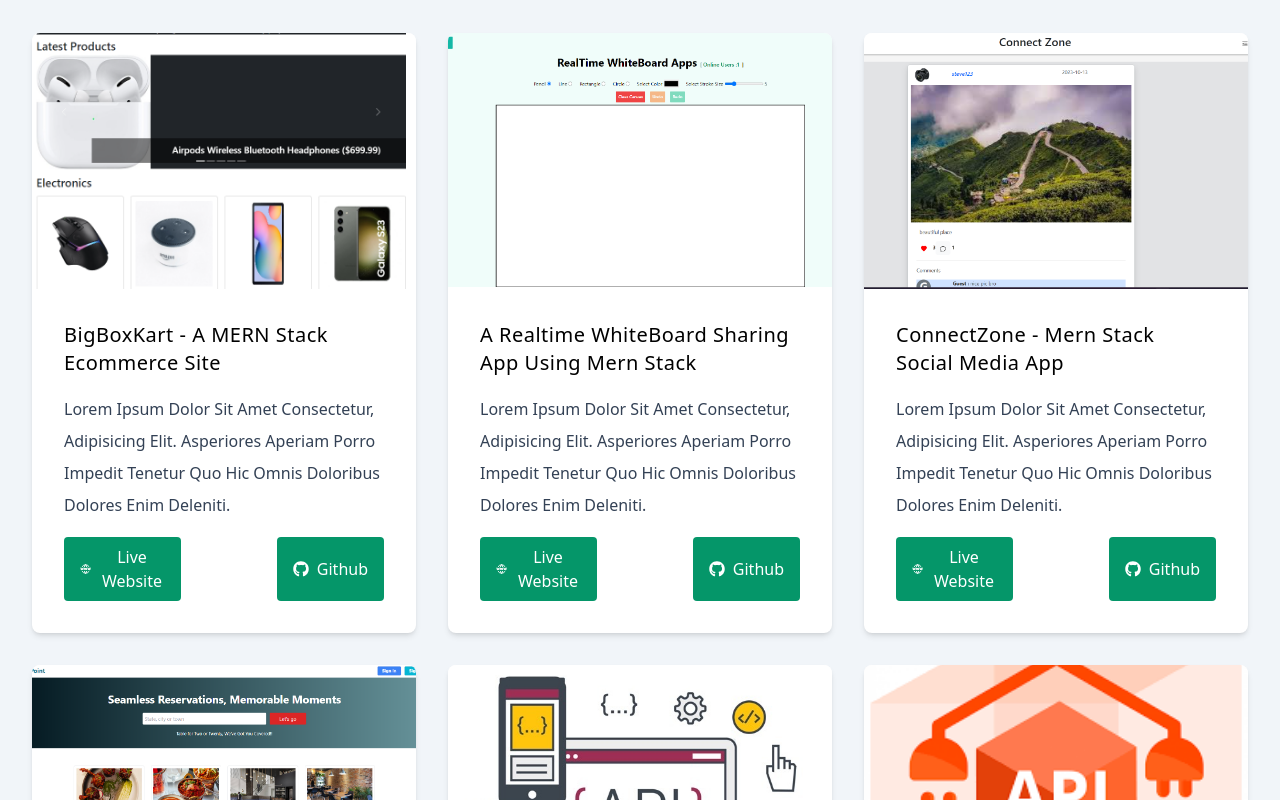
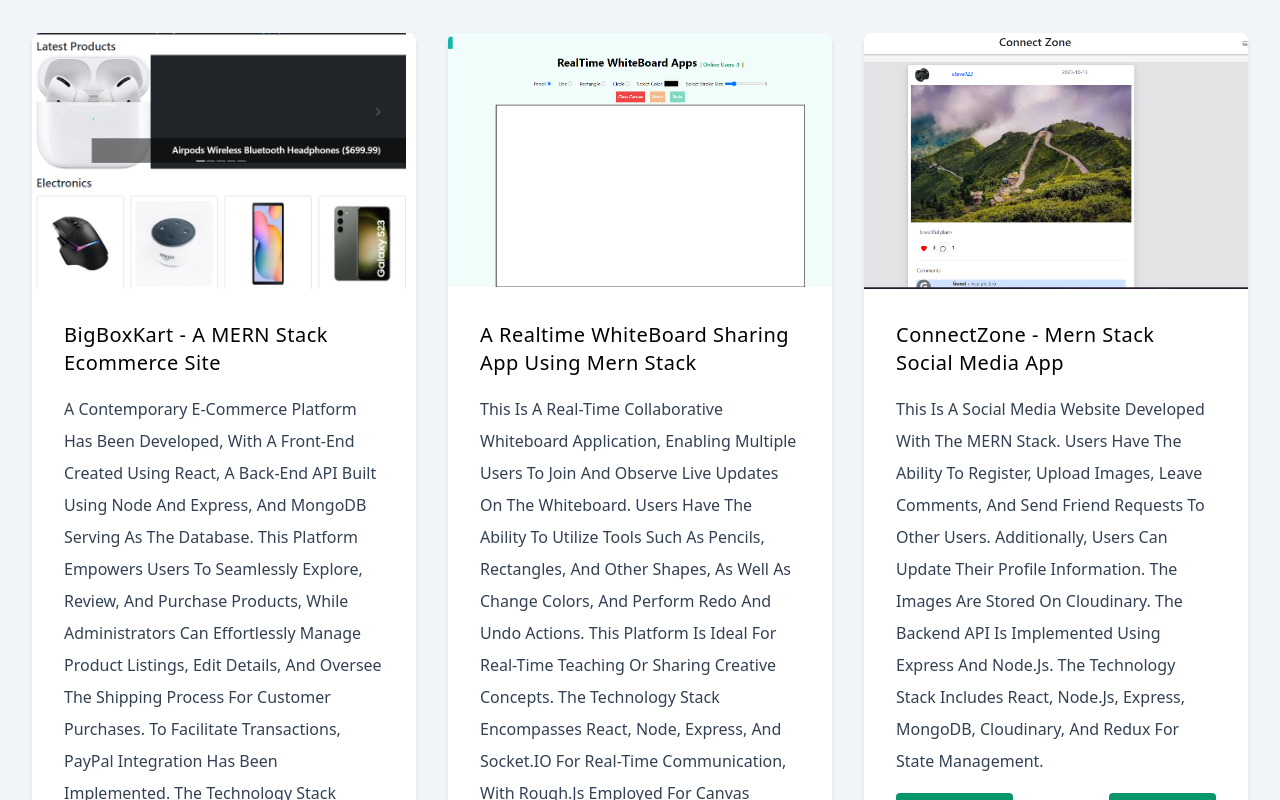
Before and after one commit to yugojyoti/portfolio, a React (Vite) app: page / in a window 1280 px wide. Shown: the part 2000-2800 px from the top of the page. Built offline with nearby package versions, Linux system fonts and the light colour scheme.

Commit message:
project description added

```diff
--- a/src/data.jsx
+++ b/src/data.jsx
@@ -104,7 +104,7 @@ export const projects = [
     url: " https://bigboxkaert.onrender.com/",
     github: "https://github.com/yugojyoti/ecommerce_mern",
     title: "BigBoxKart - A MERN Stack Ecommerce site",
-    text: "Lorem ipsum dolor sit amet consectetur, adipisicing elit. Asperiores aperiam porro impedit tenetur quo hic omnis doloribus dolores enim deleniti.",
+    text: "A contemporary E-Commerce platform has been developed, with a front-end created using React, a back-end API built using Node and Express, and MongoDB serving as the database. This platform empowers users to seamlessly explore, review, and purchase products, while administrators can effortlessly manage product listings, edit details, and oversee the shipping process for customer purchases. To facilitate transactions, PayPal integration has been implemented. The technology stack includes React, Node, Express, MongoDB, and Redux for state management. ",
   },
   {
     id: nanoid(),
@@ -112,7 +112,7 @@ export const projects = [
     url: "https://whiteboard-uf3a.onrender.com",
     github: "https://github.com/yugojyoti/realtime_whiteboard_typescipt_react",
     title: "A Realtime WhiteBoard Sharing App using Mern Stack",
-    text: "Lorem ipsum dolor sit amet consectetur, adipisicing elit. Asperiores aperiam porro impedit tenetur quo hic omnis doloribus dolores enim deleniti.",
+    text: "This is a real-time collaborative whiteboard application, enabling multiple users to join and observe live updates on the whiteboard. Users have the ability to utilize tools such as pencils, rectangles, and other shapes, as well as change colors, and perform redo and undo actions. This platform is ideal for real-time teaching or sharing creative concepts. The technology stack encompasses React, Node, Express, and Socket.IO for real-time communication, with Rough.js employed for canvas drawing. ",
   },
   {
     id: nanoid(),
@@ -120,7 +120,7 @@ export const projects = [
     url: "https://connectzone.onrender.com/login",
     github: "https://github.com/yugojyoti/connectzone_mern",
     title: "ConnectZone - Mern Stack Social Media App",
-    text: "Lorem ipsum dolor sit amet consectetur, adipisicing elit. Asperiores aperiam porro impedit tenetur quo hic omnis doloribus dolores enim deleniti.",
+    text: "This is a social media website developed with the MERN stack. Users have the ability to register, upload images, leave comments, and send friend requests to other users. Additionally, users can update their profile information. The images are stored on Cloudinary. The backend API is implemented using Express and Node.js. The technology stack includes React, Node.js, Express, MongoDB, Cloudinary, and Redux for state management. ",
   },
   {
     id: nanoid(),
@@ -128,7 +128,7 @@ export const projects = [
     url: "https://foodpoint.vercel.app/",
     github: "https://github.com/yugojyoti/reservation_2",
     title: "FoodPoint - Restaurant Booking App using Nextjs",
-    text: "Lorem ipsum dolor sit amet consectetur, adipisicing elit. Asperiores aperiam porro impedit tenetur quo hic omnis doloribus dolores enim deleniti.",
+    text: "This is a Food booking web application, and it's entirely constructed using Next.js, encompassing both the front-end and back-end. Users can register, log in, and reserve tables for specific dates and times. For data storage, Prism and PostgreSQL are employed. The technology stack comprises Next.js, Prisma, and PostgreSQL.",
   },
   {
     id: nanoid(),
@@ -136,7 +136,7 @@ export const projects = [
     url: "",
     github: "https://github.com/yugojyoti/job-api_NODE-BACKEND",
     title: "Job API - Backend using Node, Express and MongoDb",
-    text: "Lorem ipsum dolor sit amet consectetur, adipisicing elit. Asperiores aperiam porro impedit tenetur quo hic omnis doloribus dolores enim deleniti.",
+    text: "The backend API has been  developed using Node.js and Express, integrated with MongoDB. It empowers users to perform various actions, including login, registration, job creation, posting, editing, deletion, and accessing a comprehensive list of available job opportunities.",
   },
   {
     id: nanoid(),
@@ -144,6 +144,14 @@ export const projects = [
     url: "",
     github: "https://github.com/yugojyoti/store_api_node_express",
     title: "Store API - Backend using Node, Express and MongoDb",
-    text: "Lorem ipsum dolor sit amet consectetur, adipisicing elit. Asperiores aperiam porro impedit tenetur quo hic omnis doloribus dolores enim deleniti.",
+    text: "This straightforward store API has been crafted using Node, Express, and MongoDB. It enables users to seamlessly retrieve all store items and manage them by adding, updating, or modifying details as needed.",
+  },
+  {
+    id: nanoid(),
+    img: "/projectImage/api2.png",
+    url: "",
+    github: "https://github.com/yugojyoti/Task-Manager_nodejs",
+    title: "TaskManager API - Backend using Node, Express and MongoDb",
+    text: "This straightforward Task Manager API has been crafted using Node, Express, and MongoDB. It enables users to seamlessly retrieve all task items and manage them by adding, updating,deleting or modifying details as needed.",
   },
 ];
```
